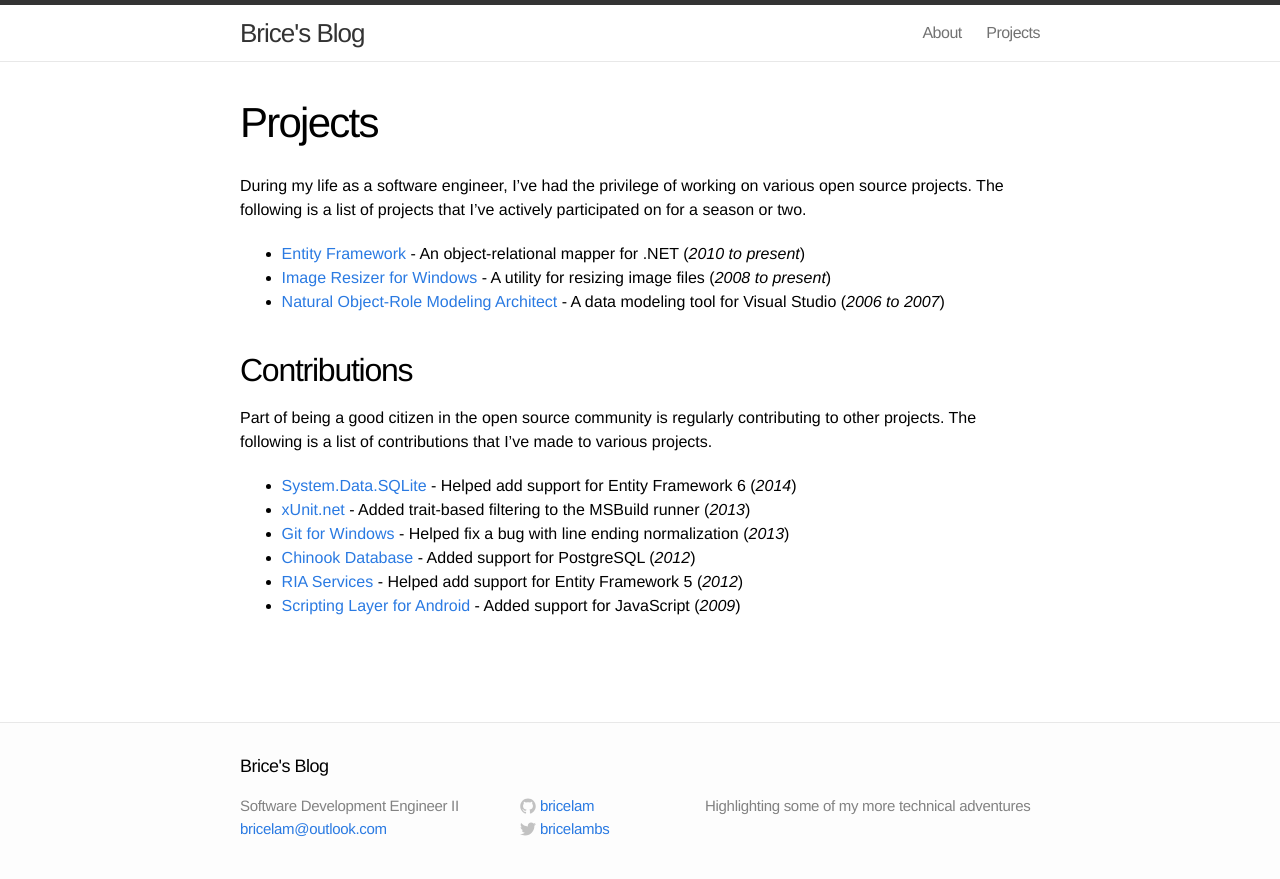
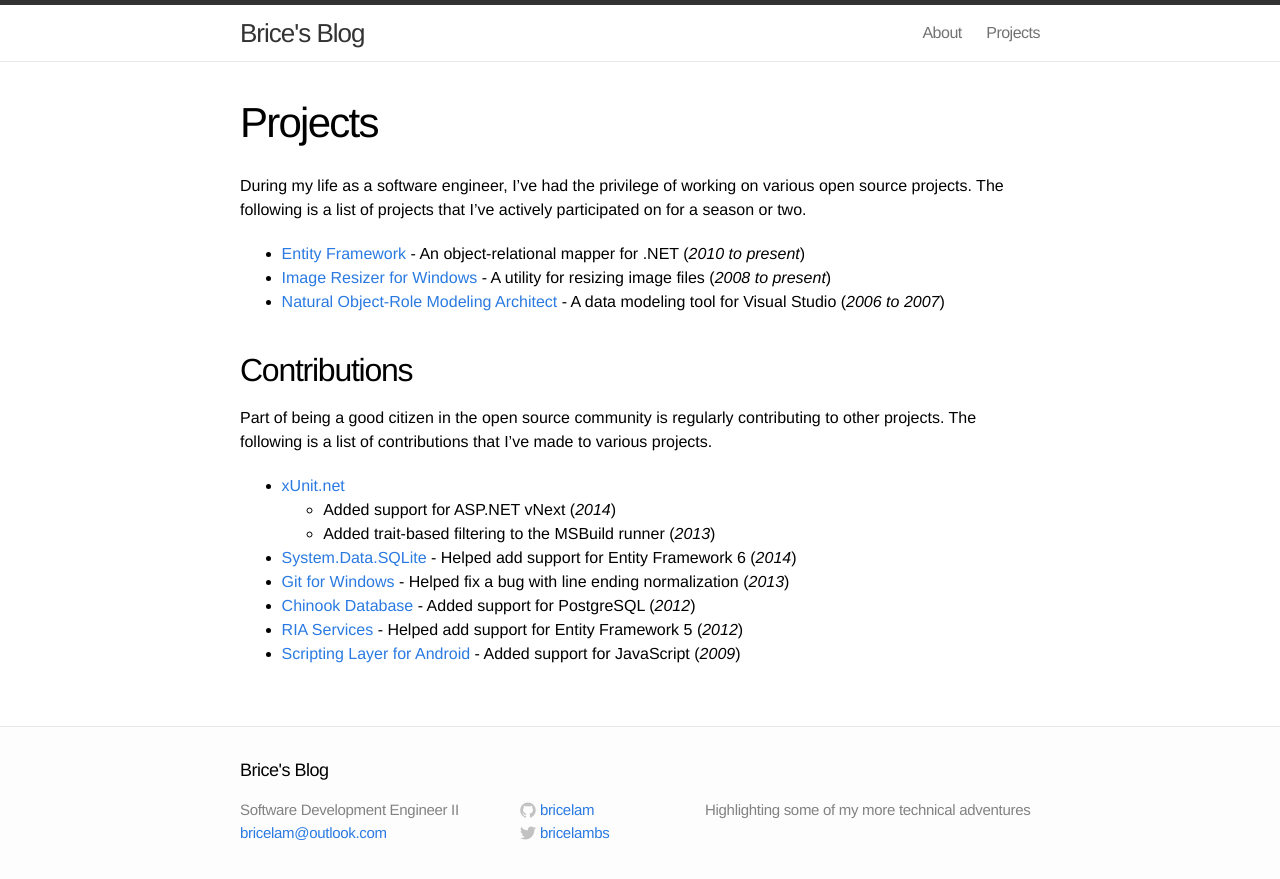
Before and after one commit to bricelam/bricelam.github.io, a Jekyll site: the page built from projects.md, in a window 1280 px wide. Shown: the top 879 px of the page. Built offline with Jekyll 4.4.1, drawn with Linux system fonts in a browser that asks for light colours.

Commit message:
Adding ASP.NET vNext xUnit.net contribution to Projects page

```diff
--- a/projects.md
+++ b/projects.md
@@ -16,8 +16,10 @@ Contributions
 Part of being a good citizen in the open source community is regularly contributing to other projects. The following is
 a list of contributions that I've made to various projects.
 
+* [xUnit.net][5]
+    * Added support for ASP.NET vNext (*2014*)
+    * Added trait-based filtering to the MSBuild runner (*2013*)
 * [System.Data.SQLite][4] - Helped add support for Entity Framework 6 (*2014*)
-* [xUnit.net][5] - Added trait-based filtering to the MSBuild runner (*2013*)
 * [Git for Windows][6] - Helped fix a bug with line ending normalization (*2013*)
 * [Chinook Database][7] - Added support for PostgreSQL (*2012*)
 * [RIA Services][8] - Helped add support for Entity Framework 5 (*2012*)
```
